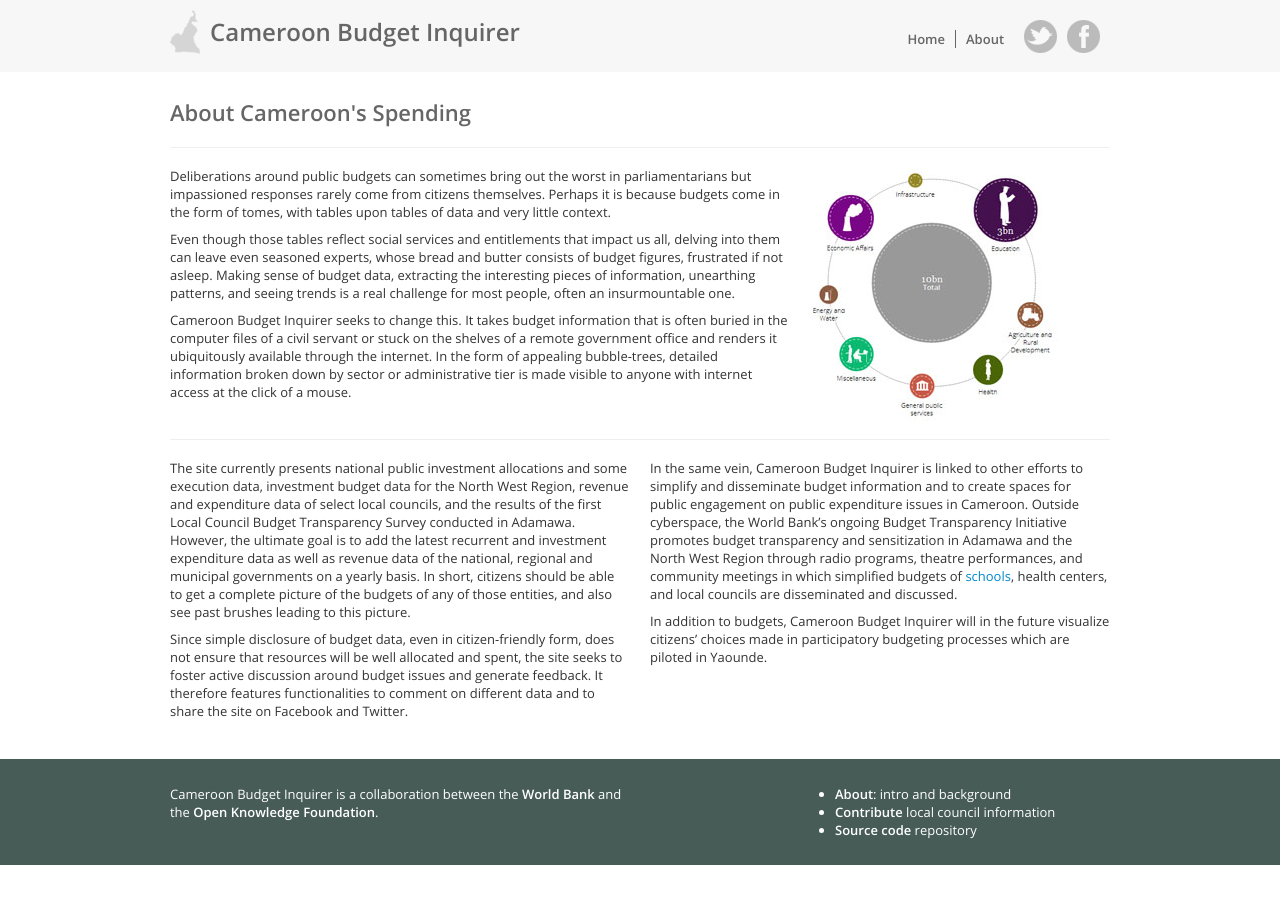
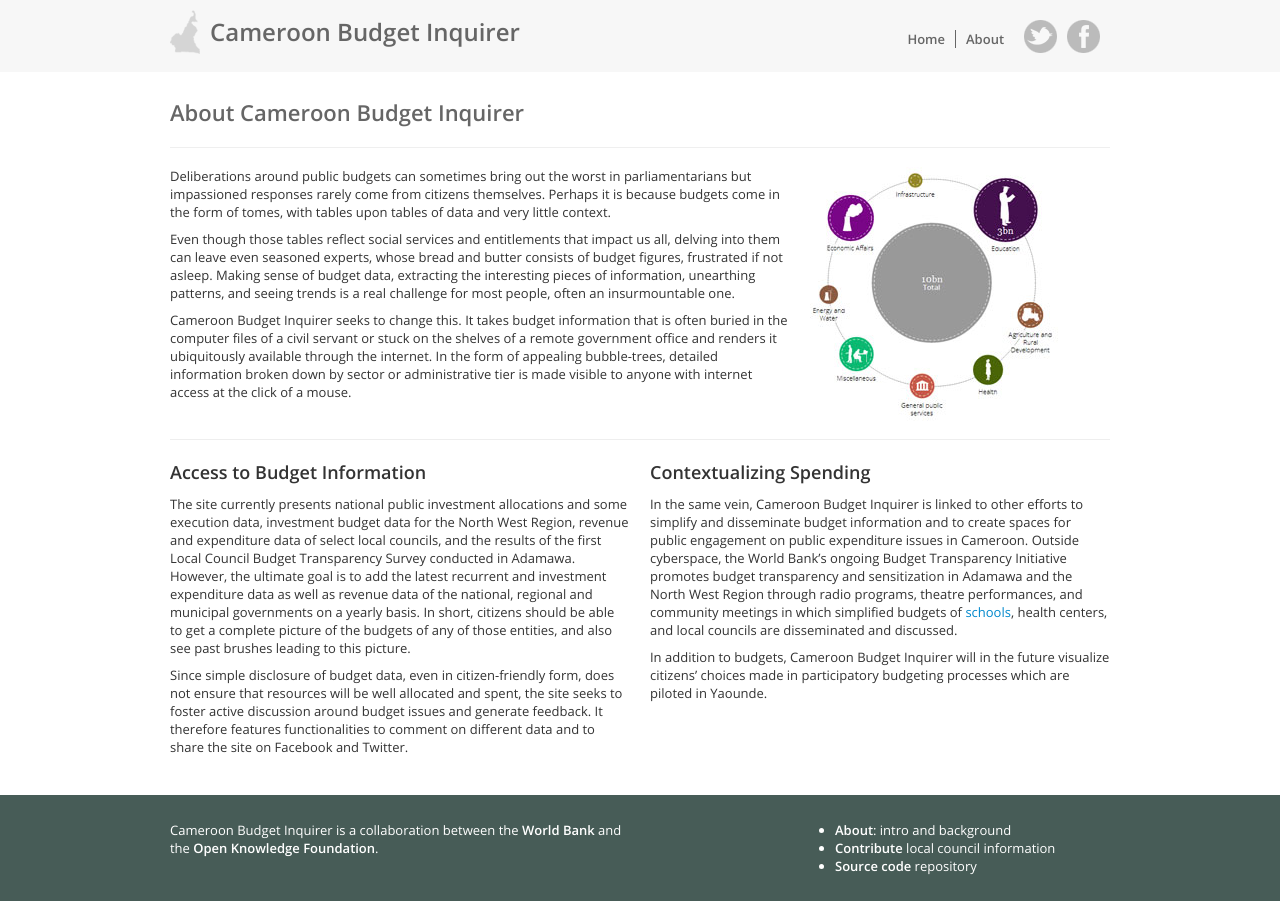
Before and after one commit to openspending/cameroon.openspending.org, a Jekyll site: the page built from about.html, in a window 1280 px wide. Built offline with Jekyll 4.4.1, drawn with Linux system fonts in a browser that asks for light colours; nearby versions of some CDN libraries.

Commit message:
Subtitles on about page

```diff
--- a/about.html
+++ b/about.html
@@ -5,7 +5,7 @@
 ---
 
 <!--<h2 class="page-header">About Cameroon's Spending</h2>-->
-<h2 class="page-title">About Cameroon's Spending</h2>
+<h2 class="page-title">About {{site.title}}</h2>
 
 <div class="row">
     <div class="span8">
@@ -22,10 +22,12 @@
 
 <div class="row">
     <div class="span6">
+        <h3>Access to Budget Information</h3>
         <p>The site currently presents national public investment allocations and some execution data, investment budget data for the North West Region, revenue and expenditure data of select local councils, and the results of the first Local Council Budget Transparency Survey conducted in Adamawa. However, the ultimate goal is to add the latest recurrent and investment expenditure data as well as revenue data of the national, regional and municipal governments on a yearly basis. In short, citizens should be able to get a complete picture of the budgets of any of those entities, and also see past brushes leading to this picture.</p>
         <p>Since simple disclosure of budget data, even in citizen-friendly form, does not ensure that resources will be well allocated and spent, the site seeks to foster active discussion around budget issues and generate feedback. It therefore features functionalities to comment on different data and to share the site on Facebook and Twitter.</p>
     </div>
     <div class="span6">
+        <h3>Contextualizing Spending</h3>
         <p>In the same vein, {{site.title}} is linked to other efforts to simplify and disseminate budget information and to create spaces for public engagement on public expenditure issues in Cameroon. Outside cyberspace, the World Bank’s ongoing Budget Transparency Initiative promotes budget transparency and sensitization in Adamawa and the North West Region through radio programs, theatre performances, and community meetings in which simplified budgets of <a href="http://siteresources.worldbank.org/EXTGOVACC/Resources/SecondarySchoolBudgetTemplatecopy.pdf">schools</a>, health centers, and local councils are disseminated and discussed.</p>
         <p>In addition to budgets, {{site.title}} will in the future visualize citizens’ choices made in participatory budgeting processes which are piloted in Yaounde.</p>
     </div>
```
